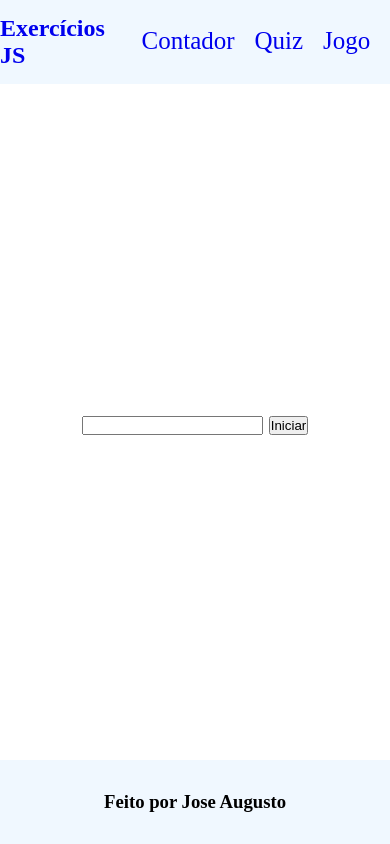
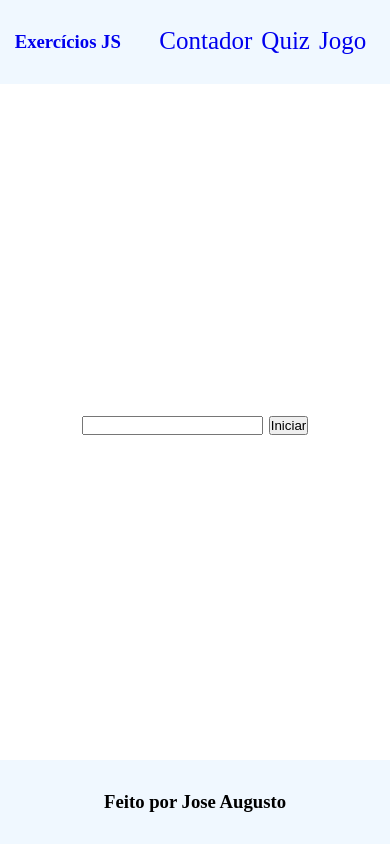
Before and after one commit to JoseAugustoDev/puzzles, a plain HTML site: page Contador/contador.html in a window 390 px wide. Drawn offline with Linux system fonts and the light colour scheme.

Commit message:
responsive

```diff
--- a/Contador/contador.css
+++ b/Contador/contador.css
@@ -23,7 +23,7 @@ header {
 }
 
 .nav-bar {
-    width: 300px;
+    width: 225px;
     font-size: 25px;
 }
 
@@ -40,9 +40,9 @@ a:visited {
 }
 
 ul {
+    display: flex;
     cursor: pointer;
     list-style-type: none;
-    display: flex;
     justify-content: space-evenly;
 }
 
@@ -74,3 +74,7 @@ footer {
     width: 100%;
     height: 10vh;
 }
+
+@media screen and (max-width: 900px) {
+
+}
--- a/Contador/contador.html
+++ b/Contador/contador.html
@@ -10,7 +10,7 @@
 <body>
     <div class="container">
         <header>
-            <a href="https://joseaugustodev.github.io/index.html"><h2>Exercícios JS</h2></a>
+            <a href="https://joseaugustodev.github.io/index.html"><h3>Exercícios JS</h3></a>
             <nav class="nav-bar">
                 <ul>
                     <a href="contador.html"><li>Contador</li></a>
--- a/PedraPapelTesoura/jogo.css
+++ b/PedraPapelTesoura/jogo.css
@@ -23,7 +23,7 @@ header {
 }
 
 .nav-bar {
-    width: 300px;
+    width: 225px;
     font-size: 25px;
 }
 
--- a/Quiz/quiz.css
+++ b/Quiz/quiz.css
@@ -23,7 +23,7 @@ header {
 }
 
 .nav-bar {
-    width: 300px;
+    width: 225px;
     font-size: 25px;
 }
 
```
